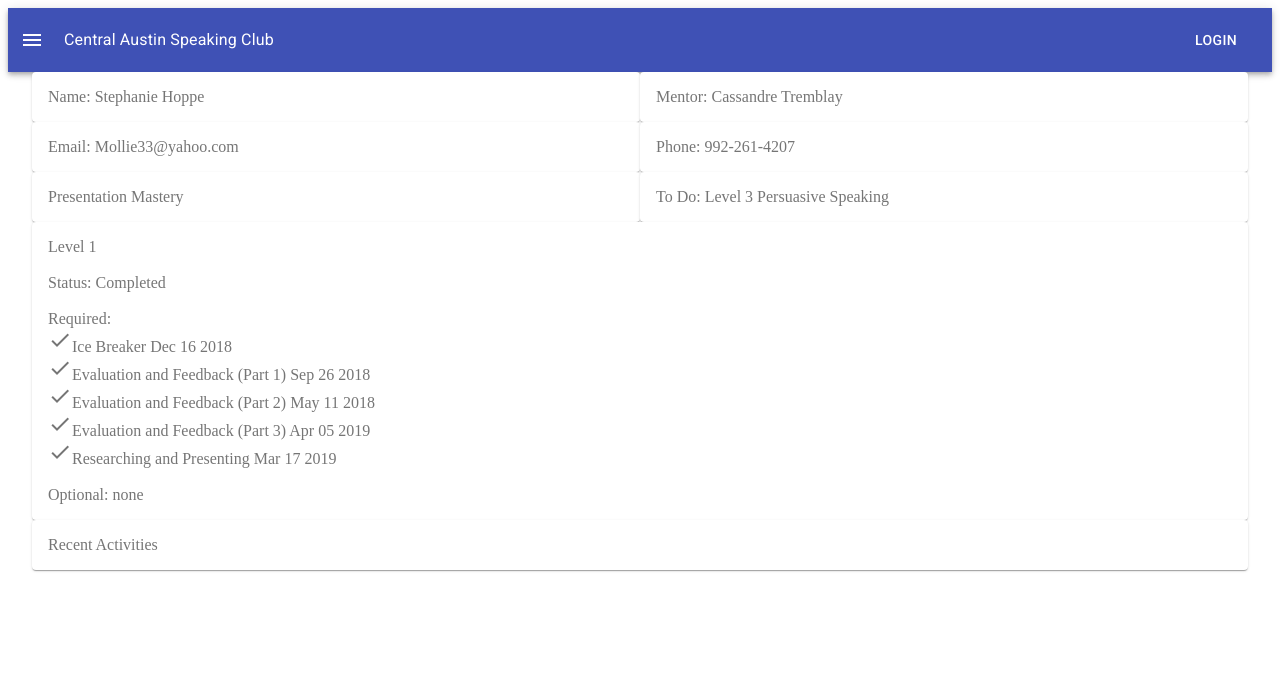
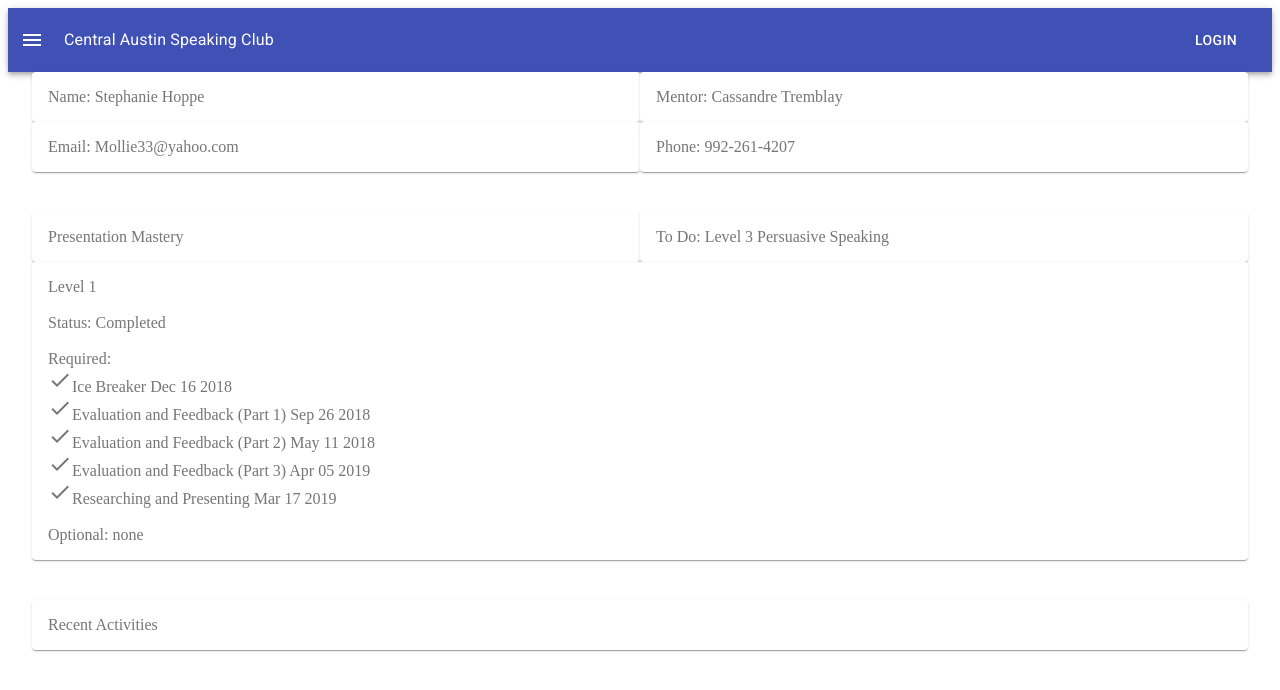
Before and after one commit to JessicaSung/speaking-club, a React (Create React App) app: page /#/dashboard in a window 1280 px wide. Shown: the top 690 px of the page. Built offline with nearby package versions, Linux system fonts and the light colour scheme.

Commit message:
spaced out sections on dashboard page

```diff
--- a/src/components/dash/Dashboard.js
+++ b/src/components/dash/Dashboard.js
@@ -23,7 +23,7 @@ const Dashboard = props => {
 
   return (
     <div className={classes.root}>
-      <Grid container spacing={40}>
+      <Grid container spacing={0}>
         <Grid item xs>
           <Paper className={classes.paper}>
             Name: {faker.fake('{{name.firstName}} {{name.lastName}}')}
@@ -41,8 +41,17 @@ const Dashboard = props => {
           </Paper>
         </Grid>
       </Grid>
+
+      {/* spacing between sections */}
+      <Grid container spacing={10}>
+        <Grid item xs />
+      </Grid>
+      <Grid container spacing={10}>
+        <Grid item xs />
+      </Grid>
+
       {/*Beginning of second section header*/}
-      <Grid container spacing={40}>
+      <Grid container spacing={0}>
         <Grid item xs>
           <Paper className={classes.paper}>Presentation Mastery</Paper>
         </Grid>
@@ -53,7 +62,7 @@ const Dashboard = props => {
         </Grid>
       </Grid>
       {/*Beginning of second section body*/}
-      <Grid container spacing={40}>
+      <Grid container spacing={10}>
         <Grid item xs>
           <Paper className={classes.paper}>
             Level 1 <br />
@@ -77,8 +86,9 @@ const Dashboard = props => {
           </Paper>
         </Grid>
       </Grid>
+
       {/*Beginning of third section*/}
-      <Grid container spacing={40}>
+      <Grid container spacing={10}>
         <Grid item xs={12}>
           <Paper className={classes.paper}>Recent Activities</Paper>
           {/*<Paper className={classes.paper}>(member timeline)</Paper>*/}
--- a/src/components/edit/Dropdown.js
+++ b/src/components/edit/Dropdown.js
@@ -2,7 +2,6 @@ import React from 'react';
 import ReactDOM from 'react-dom';
 import PropTypes from 'prop-types';
 import { withStyles } from '@material-ui/core/styles';
-import Input from '@material-ui/core/Input';
 import OutlinedInput from '@material-ui/core/OutlinedInput';
 import InputLabel from '@material-ui/core/InputLabel';
 import MenuItem from '@material-ui/core/MenuItem';
```
